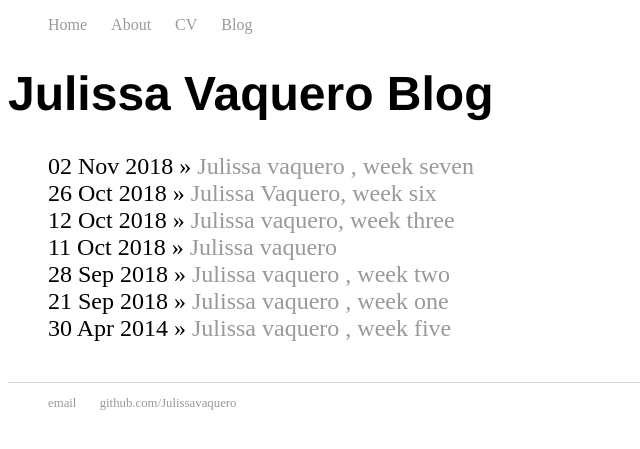
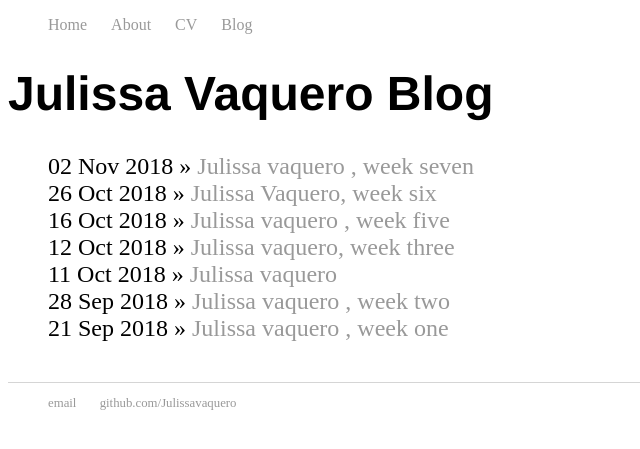
Before and after one commit to julissav7905/julissav7905.github.io, a Jekyll site: the page built from blog/index.html, in a window 1280 px wide. Shown: the top 449 px of the page, without its empty margins (0-640 px from the left). Built offline with Jekyll 4.4.1, drawn with Linux system fonts in a browser that asks for light colours.

Commit message:
Update 2018-10-16-weekly-blog-5.md

```diff
--- a/_posts/2018-10-16-weekly-blog-5.md
+++ b/_posts/2018-10-16-weekly-blog-5.md
@@ -1,6 +1,6 @@
 ---
 layout: post
 title: "Julissa vaquero , week five"
-date: 2014-04-30
+date: 2018-10-16
 ---
 This week we did imgage problmes in wescheme a connection is last week we did is just the shapes alone now we are doing
```
